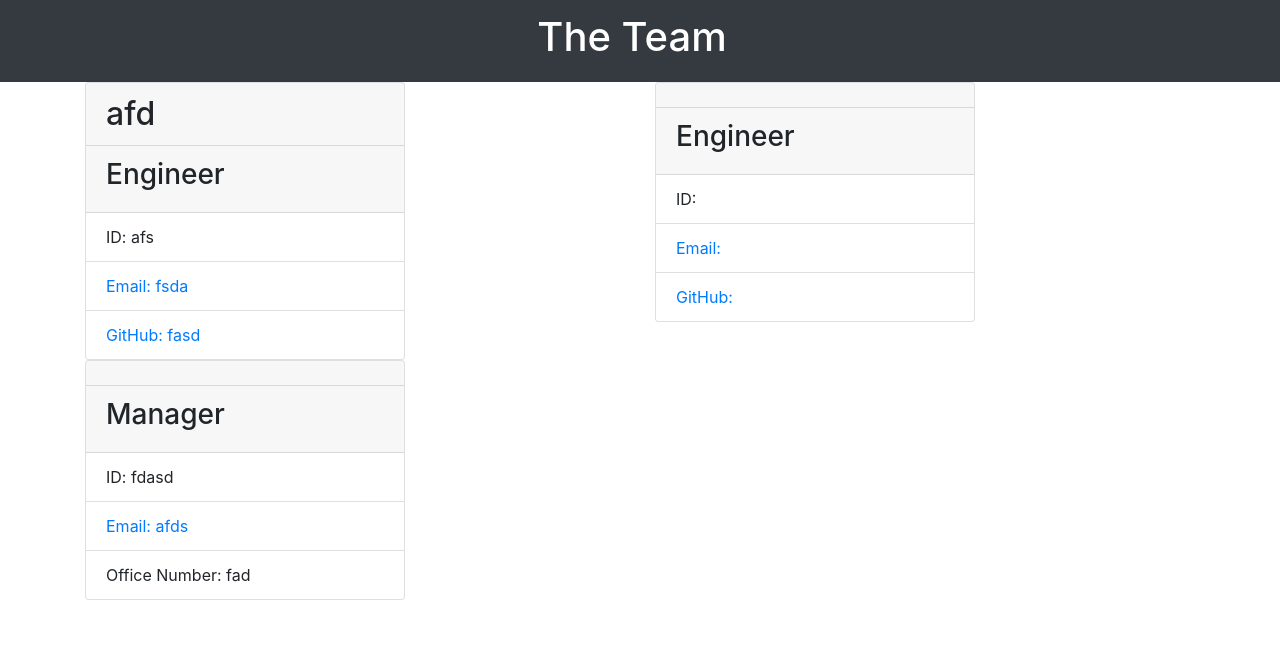
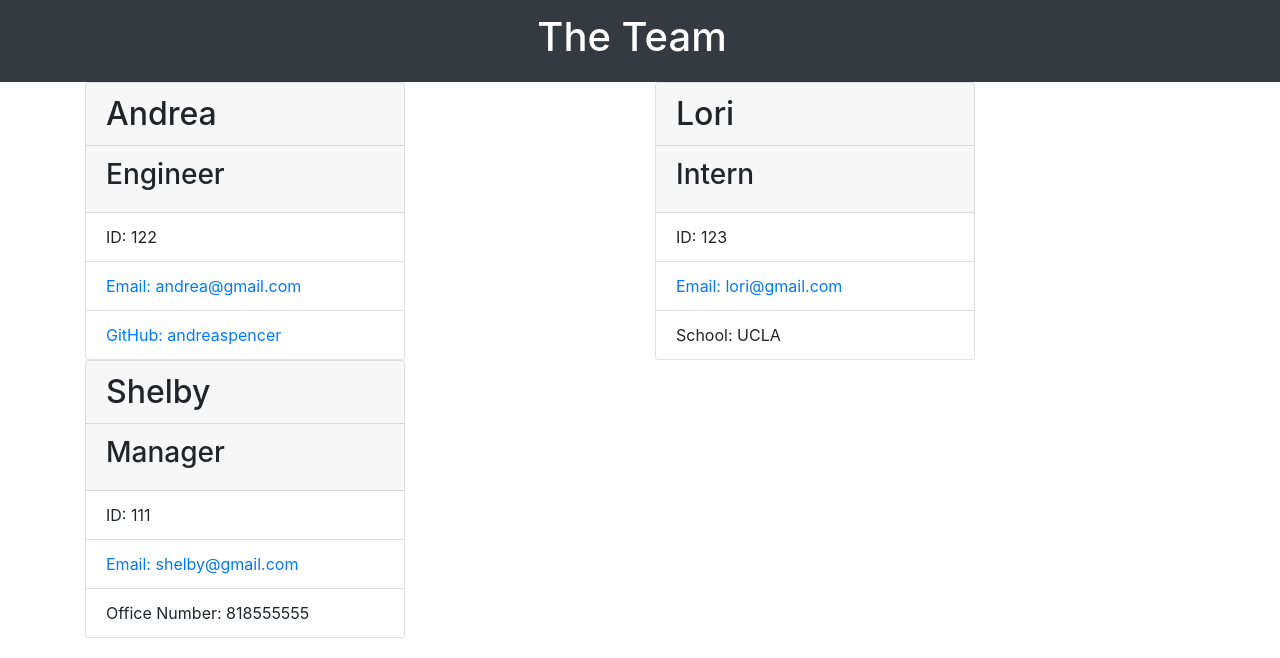
Before and after one commit to andreaspencer/team-profile-generator, a website: page dist/team.html in a window 1280 px wide. Drawn offline with nearby package versions, Linux system fonts and the light colour scheme.

Commit message:
html fixes

```diff
--- a/dist/team.html
+++ b/dist/team.html
@@ -19,40 +19,40 @@
 
             <div class="col-6">
             <div class="card" style="width: 20rem;">
-                <h2 class= "card-header">afd</h2>
+                <h2 class= "card-header">Andrea</h2>
                 <div class="col card-header">
                     <h3>Engineer</h3>
                 </div>
                 <ul class="list-group list-group-flush">
-                    <li class="list-group-item">ID: afs</li>
-                    <a href= "mailto: fsda" class="list-group-item">Email: fsda</a>
-                    <a href= "fasd" class="list-group-item">GitHub: fasd</a>
+                    <li class="list-group-item">ID: 122</li>
+                    <a href= "mailto: andrea@gmail.com" class="list-group-item">Email: andrea@gmail.com</a>
+                    <a href= "andreaspencer" class="list-group-item">GitHub: andreaspencer</a>
                 </ul>
             </div>
             </div>
             <div class="col-6">
             <div class="card" style="width: 20rem;">
-                <h2 class= "card-header"></h2>
+                <h2 class= "col card-header">Lori</h2>
                 <div class="col card-header">
-                    <h3>Engineer</h3>
+                    <h3>Intern</h3>
                 </div>
-                <ul class="list-group list-group-flush">
-                    <li class="list-group-item">ID: </li>
-                    <a href= "mailto: " class="list-group-item">Email: </a>
-                    <a href= "" class="list-group-item">GitHub: </a>
+                <ul class="list-group list-group-flush text">
+                    <li class="list-group-item">ID: 123</li>
+                    <a href= "mailto: lori@gmail.com" class="list-group-item">Email: lori@gmail.com</a>
+                    <li class="list-group-item">School: UCLA</li>
                 </ul>
             </div>
             </div>
             <div class="col-6">
             <div class="card" style="width: 20rem;">
-                <h2 class= "col card-header"></h2>
+                <h2 class= "col card-header">Shelby</h2>
                 <div class="col card-header">
                     <h3>Manager</h3>
                 </div>
                 <ul class="list-group list-group-flush text">
-                    <li class="list-group-item">ID: fdasd</li>
-                    <a href= "mailto: afds" class="list-group-item">Email: afds</a>
-                    <li class="list-group-item">Office Number: fad</li>
+                    <li class="list-group-item">ID: 111</li>
+                    <a href= "mailto: shelby@gmail.com" class="list-group-item">Email: shelby@gmail.com</a>
+                    <li class="list-group-item">Office Number: 818555555</li>
                 </ul>
             </div>
             </div>
```
Also changed, not shown: README.md.
